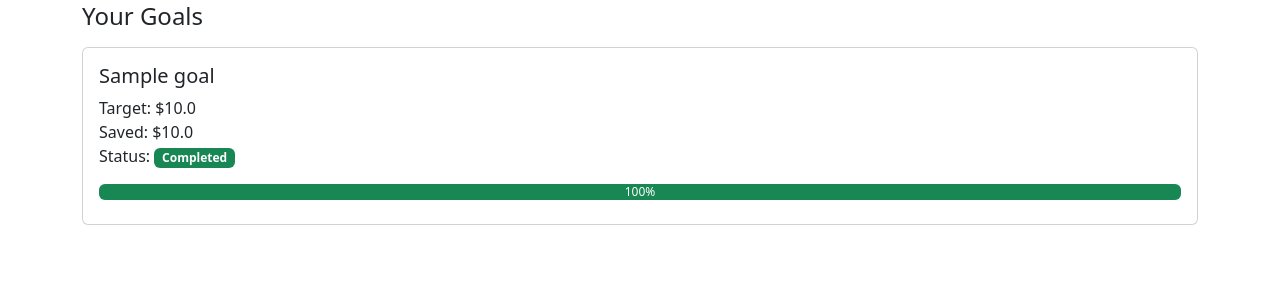
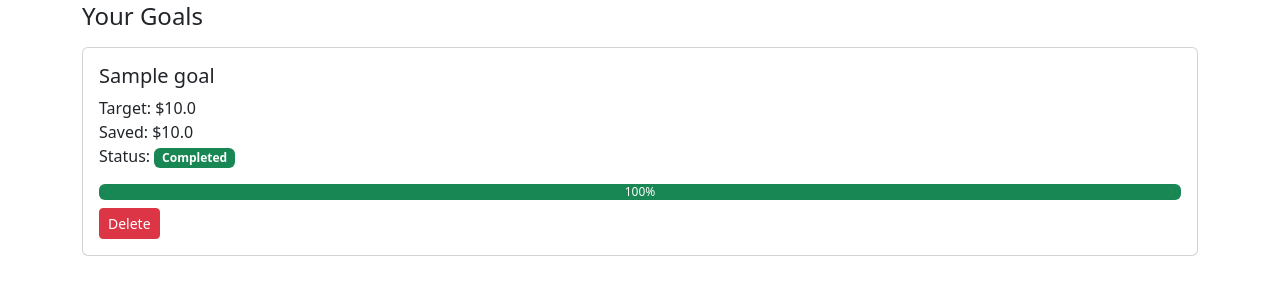
Before and after one commit to madstercoder7/Stashd, a Flask app: page /goals in a window 1280 px wide. Shown: the part 464-767 px from the top of the page. Run offline with Flask 3, Linux system fonts and the light colour scheme; a user stored in the database is signed in; tables that the repository leaves empty hold one stand-in row (values such as "Sample post").

Commit message:
Implemented goal deletion functionality

```diff
--- a/app.py
+++ b/app.py
@@ -145,6 +145,14 @@ def goals():
 
     return render_template("goals.html", goals=user_goals)
 
+@app.route("/delete/<int:gid>", methods=["GET", "POST"])
+def delete_goal(gid):
+    goal = Goal.query.filter_by(id=gid, user_id=current_user.id).first_or_404()
+    db.session.delete(goal)
+    db.session.commit()
+    flash("Goal deleted", "info")
+    return redirect(url_for("goals"))
+
 @app.route("/profile")
 def profile():
     return render_template("profile.html", user=current_user)
--- a/templates/goals.html
+++ b/templates/goals.html
@@ -39,6 +39,9 @@
                     {{ goal.progress|int }}%
                     </div>
                 </div>
+                <form action="{{ url_for('delete_goal', gid=goal.id) }}" method="post">
+                    <button class="btn btn-sm btn-danger">Delete</button>
+                </form>
             </div>
         </div>
     {% endfor %}
```
Also changed, not shown: instance/stashd.db.
